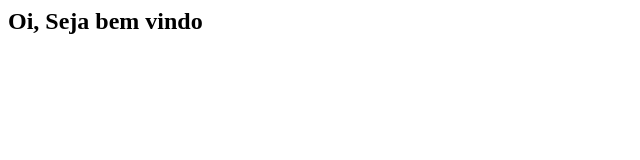
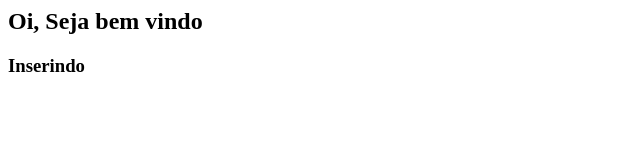
Before and after one commit to devClaudete/aula_ifds, a plain HTML site: page index.html in a window 1280 px wide. Shown: the full height of the page, 0-640 px from the left. Drawn offline with Linux system fonts and the light colour scheme.

Commit message:
arquivos alterados

```diff
--- a/index.html
+++ b/index.html
@@ -1 +1,2 @@
 <h2>Oi, Seja bem vindo</h2>
+<h3>Inserindo <h3></h3></h3>
```
Also changed, not shown: emprsa.txt, nome.txt.
